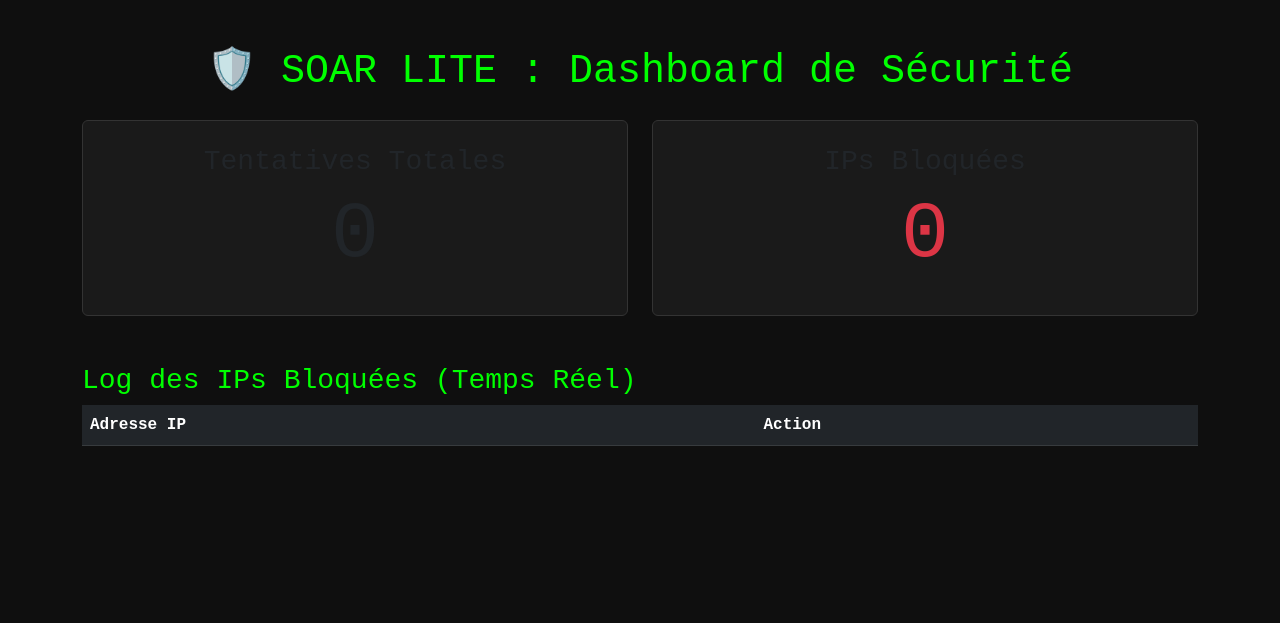
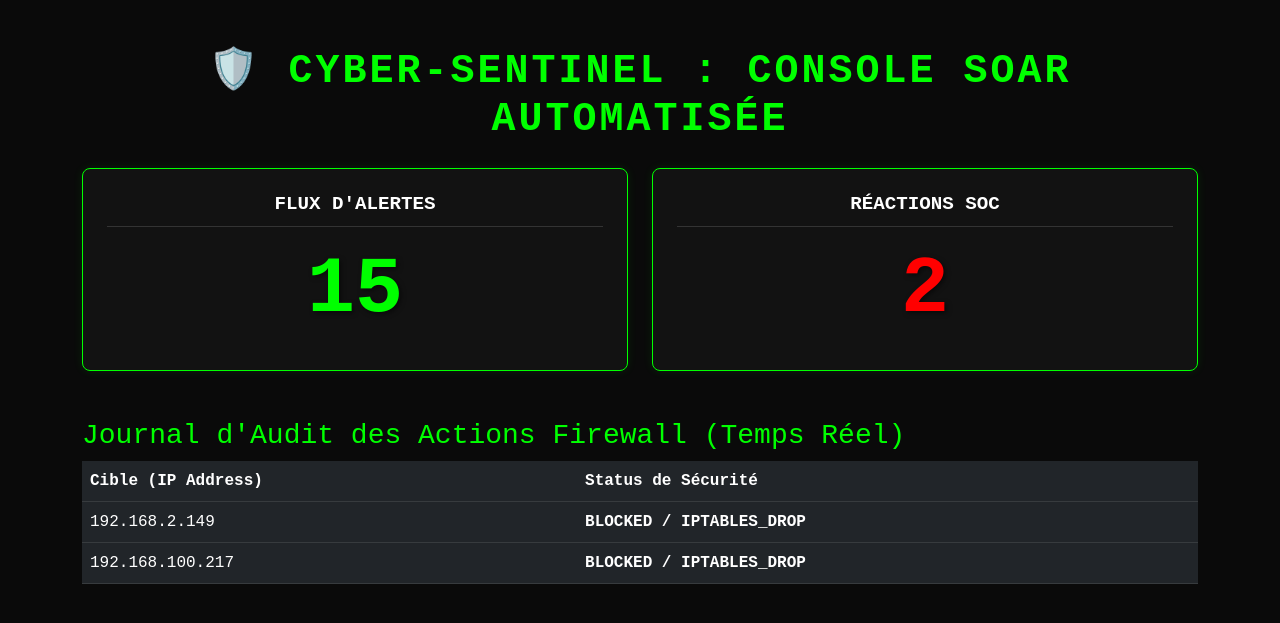
Before and after one commit to wissal555/SOAR-Lite, a Flask app: page / in a window 1280 px wide. Shown: the top 623 px of the page. Run offline with Flask 3, Linux system fonts and the light colour scheme; data that the repository does not hold is empty.

Commit message:
UI: Enhanced Dashboard professional branding and added SOAR logic documentation

```diff
--- /dev/null
+++ b/stats.json
@@ -0,0 +1 @@
+{"total_attempts": 15, "blocked_ips": ["192.168.2.149", "192.168.100.217"]}
--- a/templates/index.html
+++ b/templates/index.html
@@ -2,37 +2,74 @@
 <html lang="fr">
 <head>
     <meta charset="UTF-8">
-    <title>SOAR Lite Dashboard</title>
+    <title>SOAR Lite | Incident Response Console</title>
     <link rel="stylesheet" href="https://cdn.jsdelivr.net/npm/bootstrap@5.3.0/dist/css/bootstrap.min.css">
     <style>
         body { background-color: #0f0f0f; color: #00ff00; font-family: 'Courier New', Courier, monospace; }
         .card { background-color: #1a1a1a; border: 1px solid #333; }
-        .status-blocked { color: #ff0000; font-weight: bold; }
+        .status-blocked { color: #ff4d4d; font-weight: bold; } /* لون أحمر احترافي */
+        .header-title { color: #00ff00; text-transform: uppercase; letter-spacing: 2px; }
     </style>
 </head>
 <body>
     <div class="container mt-5">
-        <h1 class="text-center mb-4">🛡️ SOAR LITE : Dashboard de Sécurité</h1>
+        <h1 class="text-center mb-4 header-title">🛡️ Cyber-Sentinel : Console SOAR Automatisée</h1>
+
+        <style>
+    body { background-color: #0a0a0a; color: #00ff00; font-family: 'Courier New', Courier, monospace; }
+
+    /* تحسين شكل البطاقة لزيادة التباين */
+    .card {
+        background-color: #121212;
+        border: 1px solid #00ff00; /* إضافة إطار أخضر خفيف */
+        box-shadow: 0 0 10px rgba(0, 255, 0, 0.1); /* توهج بسيط */
+        border-radius: 8px;
+    }
+
+    /* تحسين رؤية العناوين */
+    .card h3 {
+        color: #ffffff; /* تغيير اللون للأبيض ليكون مقروءاً جداً */
+        font-weight: bold;
+        text-transform: uppercase;
+        font-size: 1.2rem;
+        border-bottom: 1px solid #333; /* خط فاصل بسيط */
+        padding-bottom: 10px;
+        margin-bottom: 15px;
+    }
+
+    .display-1 {
+        font-weight: bold;
+        text-shadow: 2px 2px 5px rgba(0, 0, 0, 0.5);
+    }
+
+    .status-blocked { color: #ff4d4d; font-weight: bold; }
+    .header-title { color: #00ff00; text-transform: uppercase; letter-spacing: 3px; font-weight: bold; }
+</style>
 
 <div class="row">
     <div class="col-md-6">
         <div class="card p-4 text-center">
-                    <h3>Tentatives Totales</h3>
-                    <h1 id="total-attempts" class="display-1">0</h1>
+            <h3>Flux d'Alertes</h3>
+            <h1 id="total-attempts" class="display-1" style="color: #00ff00;">0</h1>
         </div>
     </div>
     <div class="col-md-6">
         <div class="card p-4 text-center">
-                    <h3>IPs Bloquées</h3>
-                    <h1 id="blocked-count" class="display-1 text-danger">0</h1>
+            <h3>Réactions SOC</h3>
+            <h1 id="blocked-count" class="display-1" style="color: #ff0000;">0</h1>
         </div>
     </div>
 </div>
 
         <div class="mt-5">
-            <h3>Log des IPs Bloquées (Temps Réel)</h3>
-            <table class="table table-dark">
-                <thead><tr><th>Adresse IP</th><th>Action</th></tr></thead>
+            <h3>Journal d'Audit des Actions Firewall (Temps Réel)</h3>
+            <table class="table table-dark table-hover">
+                <thead>
+                    <tr>
+                        <th>Cible (IP Address)</th>
+                        <th>Status de Sécurité</th>
+                    </tr>
+                </thead>
                 <tbody id="ip-table"></tbody>
             </table>
         </div>
@@ -48,18 +85,18 @@
                 document.getElementById('blocked-count').innerText = data.blocked_ips.length;
 
                 const tableBody = document.getElementById('ip-table');
-                tableBody.innerHTML = ''; // مسح الجدول وتحديثه
+                tableBody.innerHTML = '';
 
                 data.blocked_ips.forEach(ip => {
-                    let row = `<tr><td>${ip}</td><td class="status-blocked">DROPPED (Firewall)</td></tr>`;
+                    // كلمة DROPPED تعبر عن احترافية في التعامل مع جدار الحماية
+                    let row = `<tr><td>${ip}</td><td class="status-blocked">BLOCKED / IPTABLES_DROP</td></tr>`;
                     tableBody.innerHTML += row;
                 });
             } catch (error) { console.error('Erreur Fetch:', error); }
         }
 
-        // تحديث البيانات كل 2 ثانية
         setInterval(updateDashboard, 2000);
-        updateDashboard(); // التحديث الأول عند التحميل
+        updateDashboard();
     </script>
 </body>
 </html>
```
Also changed, not shown: .gitignore/stats.json (added). Lines whose indentation alone changed are shown as unchanged.
